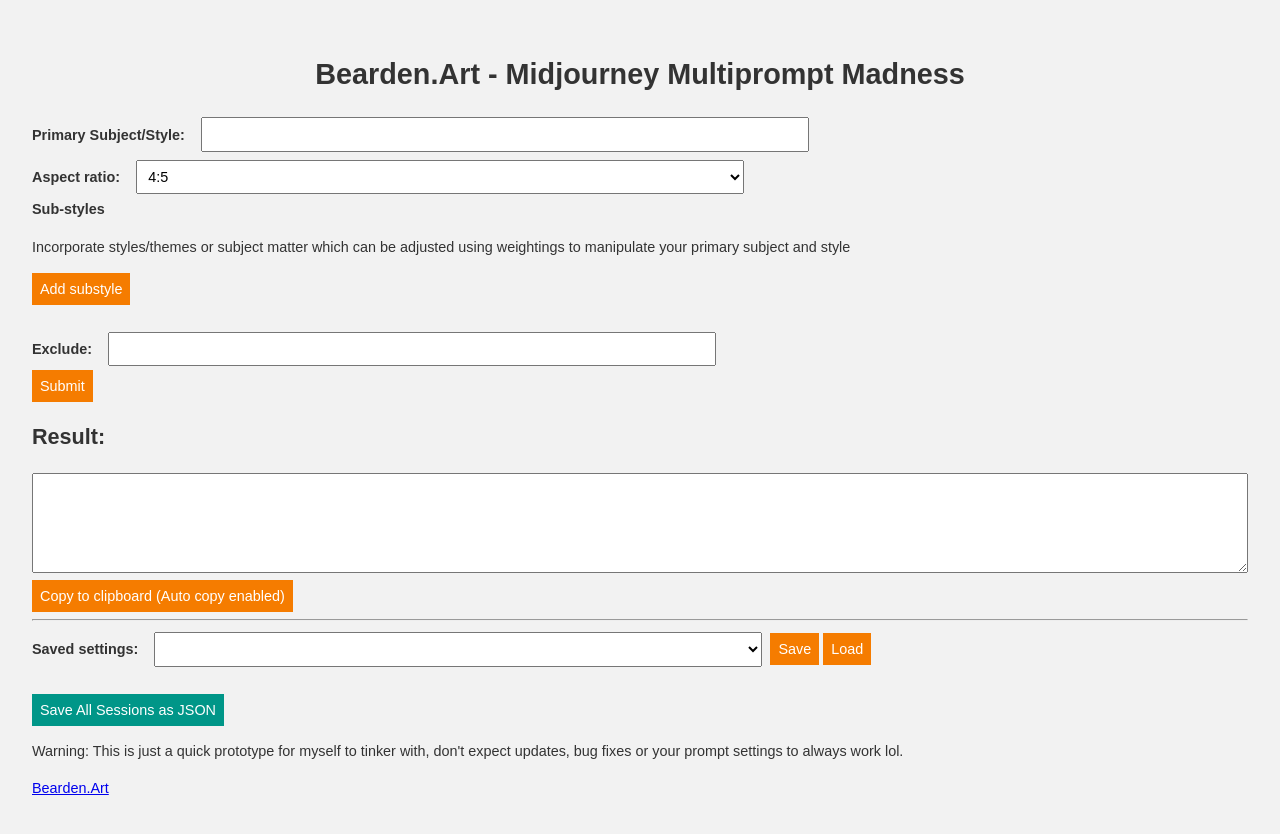
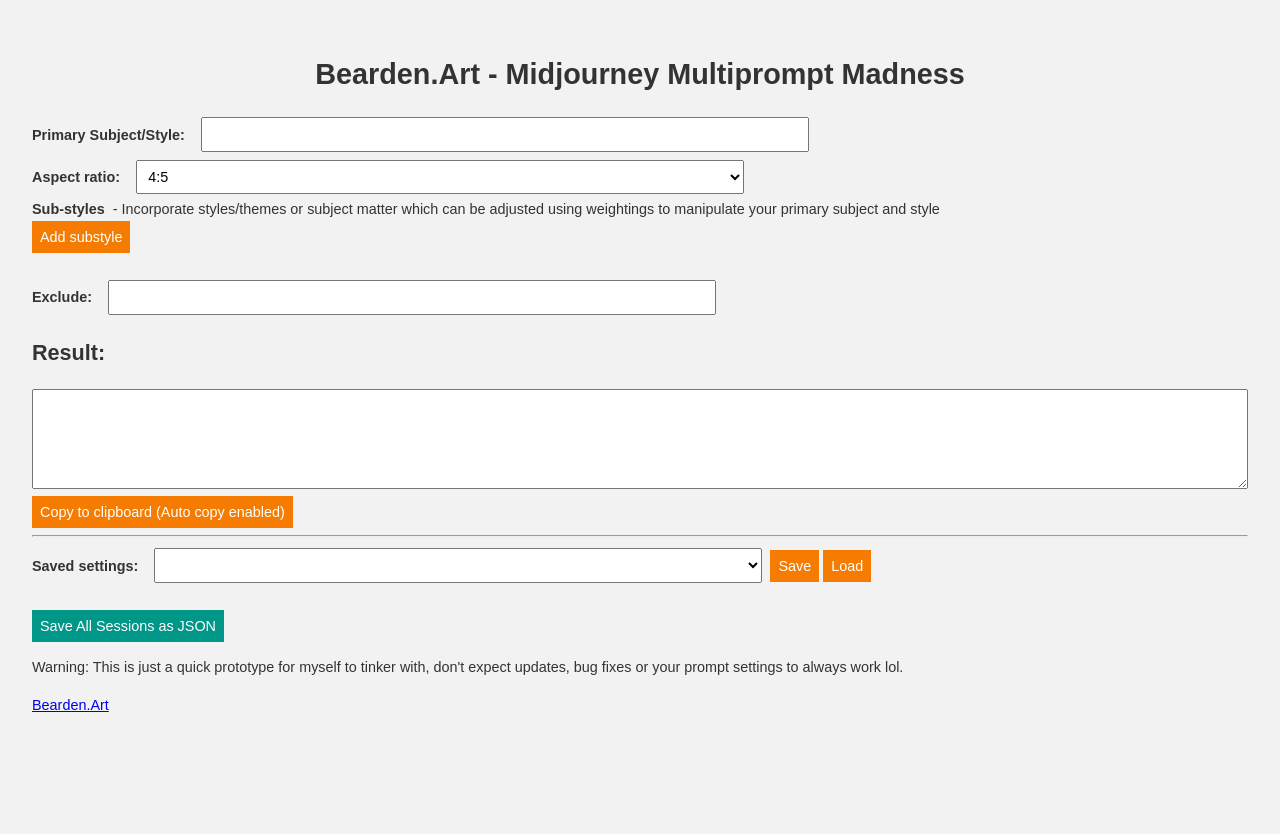
Before and after one commit to earthstorm86/mpmadness, a plain HTML site: page index.html in a window 1280 px wide. After the commit the page ends 800 px from the top, so only its background shows below. Drawn offline with nearby package versions, Linux system fonts and the light colour scheme.

Commit message:
Instructions moved

```diff
--- a/index.html
+++ b/index.html
@@ -40,14 +40,13 @@
         </select><br>
 
         <div id="subsubjects">
-            <label>Sub-styles</label><br>
-			<p>Incorporate styles/themes or subject matter which can be adjusted using weightings to manipulate your primary subject and style</p>
+            <label>Sub-styles</label><span>- Incorporate styles/themes or subject matter which can be adjusted using weightings to manipulate your primary subject and style</span><br>
         </div>
 		<button type="button" id="add-subsubject">Add substyle</button><br>
 		<br>
 		<label for="negative">Exclude:</label>
         <input type="text" name="negative" id="negative"><br>
-		<button type="submit">Submit</button>
+		<!--<button type="submit">Submit (Auto submit enabled)</button>-->
 
 
     </form>
```
